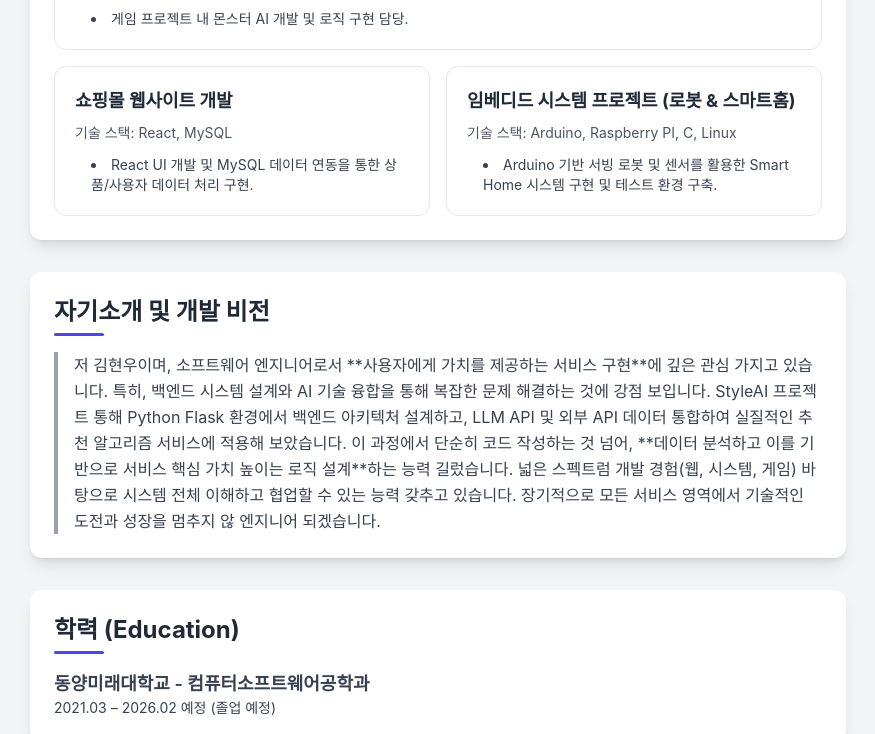
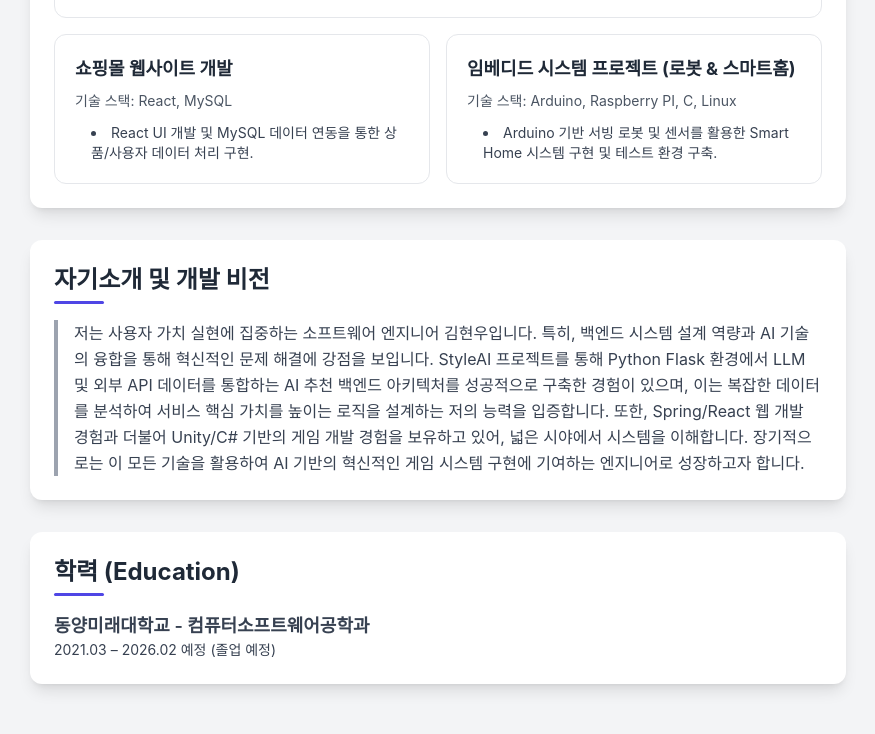
Before and after one commit to ho0215/resume, a plain HTML site: page index.html in a window 1280 px wide. Shown: the part 1284-2018 px from the top of the page, without its empty margins (202-1077 px from the left). Drawn offline with nearby package versions, Linux system fonts and the light colour scheme.

Commit message:
Update index.html

```diff
--- a/index.html
+++ b/index.html
@@ -3,7 +3,7 @@
 <head>
     <meta charset="UTF-8">
     <meta name="viewport" content="width=device-width, initial-scale=1.0">
-    <title>김현우 - 소프트웨어 엔지니어 이력서</title>
+    <title>김현우 - 자기소개서</title>
     <!-- Tailwind CSS CDN -->
     <script src="https://cdn.tailwindcss.com"></script>
     <!-- Lucide Icons -->
@@ -69,7 +69,7 @@
         <section class="bg-white p-6 rounded-xl shadow-lg mb-8">
             <h3 class="section-title text-2xl font-bold text-gray-800">핵심 역량 요약 (Core Competency)</h3>
             <div class="text-gray-700 leading-relaxed mt-4">
-                다양한 프로젝트 경험을 통해 Full-Stack 역량과 더불어, 특히 **Backend 개발 및 시스템 연동**, **생성형 AI (LLM) 활용 경험**을 보유하고 있습니다. 사용자에게 가치를 제공하는 서비스 구현에 주력하며, 넓은 시야에서 시스템 전체를 이해하고 협업할 수 있는 능력을 갖추고 있습니다.
+                다양한 프로젝트 경험을 통해 Full-Stack 역량과 더불어, 특히 Backend 개발 및 시스템 연동, 생성형 AI (LLM) 활용 경험을 보유하고 있습니다. 사용자에게 가치를 제공하는 서비스 구현에 주력하며, 넓은 시야에서 시스템 전체를 이해하고 협업할 수 있는 능력을 갖추고 있습니다.
             </div>
         </section>
 
@@ -141,9 +141,6 @@
                     <p>
                         <span class="font-semibold text-gray-800 mr-1">✔ AI/로직 구현:</span> LLM API와 날씨 API 연동, 트렌드 키워드 처리 모듈 구현.
                     </p>
-                    <p>
-                        <span class="font-semibold text-gray-800 mr-1">✔ 성과:</span> 트렌드 가중치 기반 조합 알고리즘 적용, **추천 정확도를 20%p (15% → 35%) 향상**시키는 실질적인 기여.
-                    </p>
                 </div>
             </div>
 
@@ -184,11 +181,11 @@
         <section class="bg-white p-6 rounded-xl shadow-lg mb-8">
             <h3 class="section-title text-2xl font-bold text-gray-800">자기소개 및 개발 비전</h3>
             <div class="text-gray-700 leading-relaxed mt-4 border-l-4 border-gray-400 pl-4">
-                저 김현우이며, 소프트웨어 엔지니어로서 **사용자에게 가치를 제공하는 서비스 구현**에 깊은 관심 가지고 있습니다. 특히, 백엔드 시스템 설계와 AI 기술 융합을 통해 복잡한 문제 해결하는 것에 강점 보입니다.
-
-                StyleAI 프로젝트 통해 Python Flask 환경에서 백엔드 아키텍처 설계하고, LLM API 및 외부 API 데이터 통합하여 실질적인 추천 알고리즘 서비스에 적용해 보았습니다. 이 과정에서 단순히 코드 작성하는 것 넘어, **데이터 분석하고 이를 기반으로 서비스 핵심 가치 높이는 로직 설계**하는 능력 길렀습니다.
-
-                넓은 스펙트럼 개발 경험(웹, 시스템, 게임) 바탕으로 시스템 전체 이해하고 협업할 수 있는 능력 갖추고 있습니다. 장기적으로 모든 서비스 영역에서 기술적인 도전과 성장을 멈추지 않 엔지니어 되겠습니다.
+                저는 사용자 가치 실현에 집중하는 소프트웨어 엔지니어 김현우입니다. 특히, 백엔드 시스템 설계 역량과 AI 기술의 융합을 통해 혁신적인 문제 해결에 강점을 보입니다.
+                StyleAI 프로젝트를 통해 Python Flask 환경에서 LLM 및 외부 API 데이터를 통합하는 AI 추천 백엔드 아키텍처를 성공적으로 구축한 경험이 있으며,
+                이는 복잡한 데이터를 분석하여 서비스 핵심 가치를 높이는 로직을 설계하는 저의 능력을 입증합니다.
+                또한, Spring/React 웹 개발 경험과 더불어 Unity/C# 기반의 게임 개발 경험을 보유하고 있어, 넓은 시야에서 시스템을 이해합니다.
+                장기적으로는 이 모든 기술을 활용하여 AI 기반의 혁신적인 게임 시스템 구현에 기여하는 엔지니어로 성장하고자 합니다.
             </div>
         </section>
 
```
